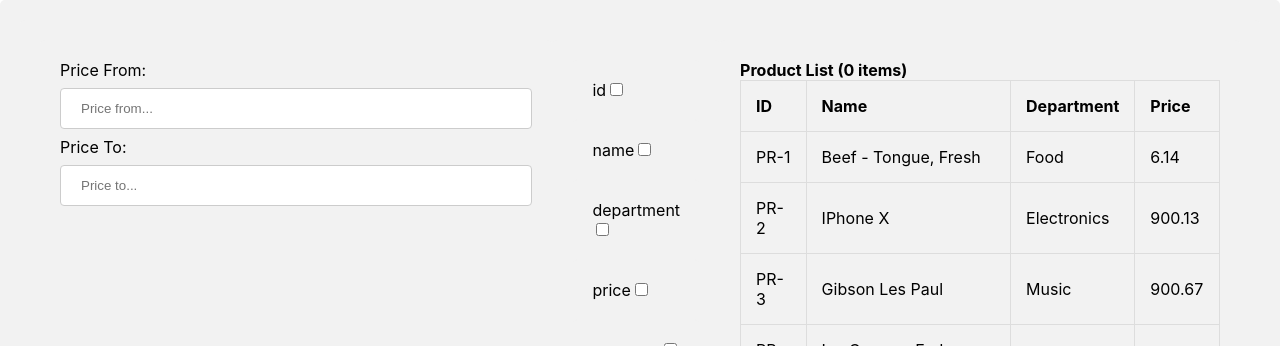
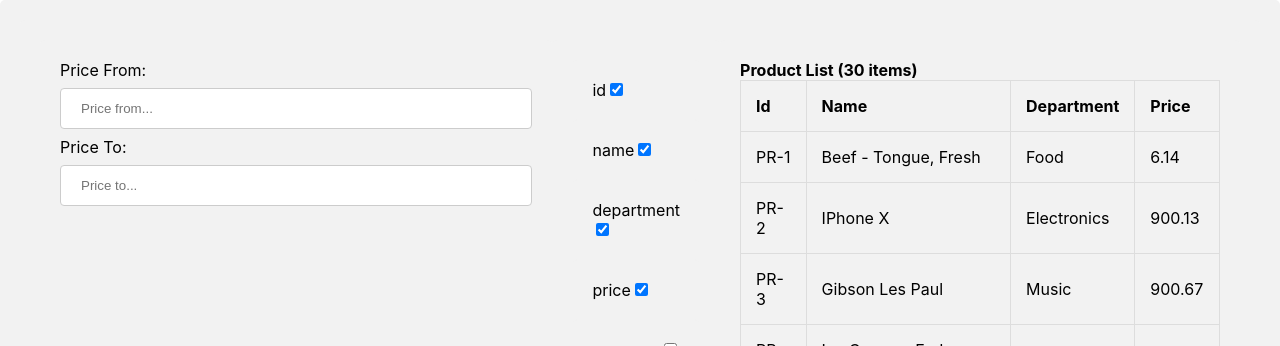
Before and after one commit to fehmathais/react-filter-products, a React (Create React App) app: page / in a window 1280 px wide. Shown: the top 346 px of the page. Built offline with nearby package versions, Linux system fonts and the light colour scheme.

Commit message:
implementing table toggle

```diff
--- a/src/components/ProductList.js
+++ b/src/components/ProductList.js
@@ -1,28 +1,35 @@
 import React from "react";
 
 export const ProductList = (props) => {
-  // TODO: display appropriate header
-  // TODO: display only chosen columns
-  // TODO: display products as new table rows
+  // TODO: change index iteration for an specific ID
   return (
     <div id="product-list">
       <header>
-        <strong>Product List (0 items)</strong>
+        <strong>Product List ({props.products[0].length} items)</strong>
       </header>
       <table>
         <thead>
           <tr>
-            <th>ID</th>
-            <th>Name</th>
-            <th>Department</th>
-            <th>Price</th>
+            {Object.keys(props.columns).map((column, idx) => (
+              <React.Fragment key={idx}>
+                {!!props.columns[`${column}`] && (
+                  <th key={idx}>
+                    {column.charAt(0).toUpperCase() +
+                      column.substring(1, column.length)}
+                  </th>
+                )}
+              </React.Fragment>
+            ))}
           </tr>
           {props.products[0].map((product) => (
             <tr key={product.id}>
-              <td>{product.id}</td>
-              <td>{product.name}</td>
-              <td>{product.department}</td>
-              <td>{product.price}</td>
+              {Object.keys(props.columns).map((column, idx) => (
+                <React.Fragment key={idx}>
+                  {!!props.columns[`${column}`] && (
+                    <td key={product.id}>{product[`${column}`]}</td>
+                  )}
+                </React.Fragment>
+              ))}
             </tr>
           ))}
         </thead>
--- a/src/components/Search.js
+++ b/src/components/Search.js
@@ -14,7 +14,7 @@ export const Search = (props) => {
     name: true,
     department: true,
     price: true,
-    currency: true,
+    currency: false,
   });
 
   const onPriceInputChange = (name, value) => {
--- a/src/components/ToggleColumns.js
+++ b/src/components/ToggleColumns.js
@@ -16,6 +16,7 @@ export const ToggleColumns = (props) => {
               id={column}
               name={column}
               type="checkbox"
+              checked={props.columns[`${column}`]}
               onChange={onCheckboxClick}
             />
           </div>
```
Also changed, not shown: 1 other file (tests, documents, lock files or other folders).
